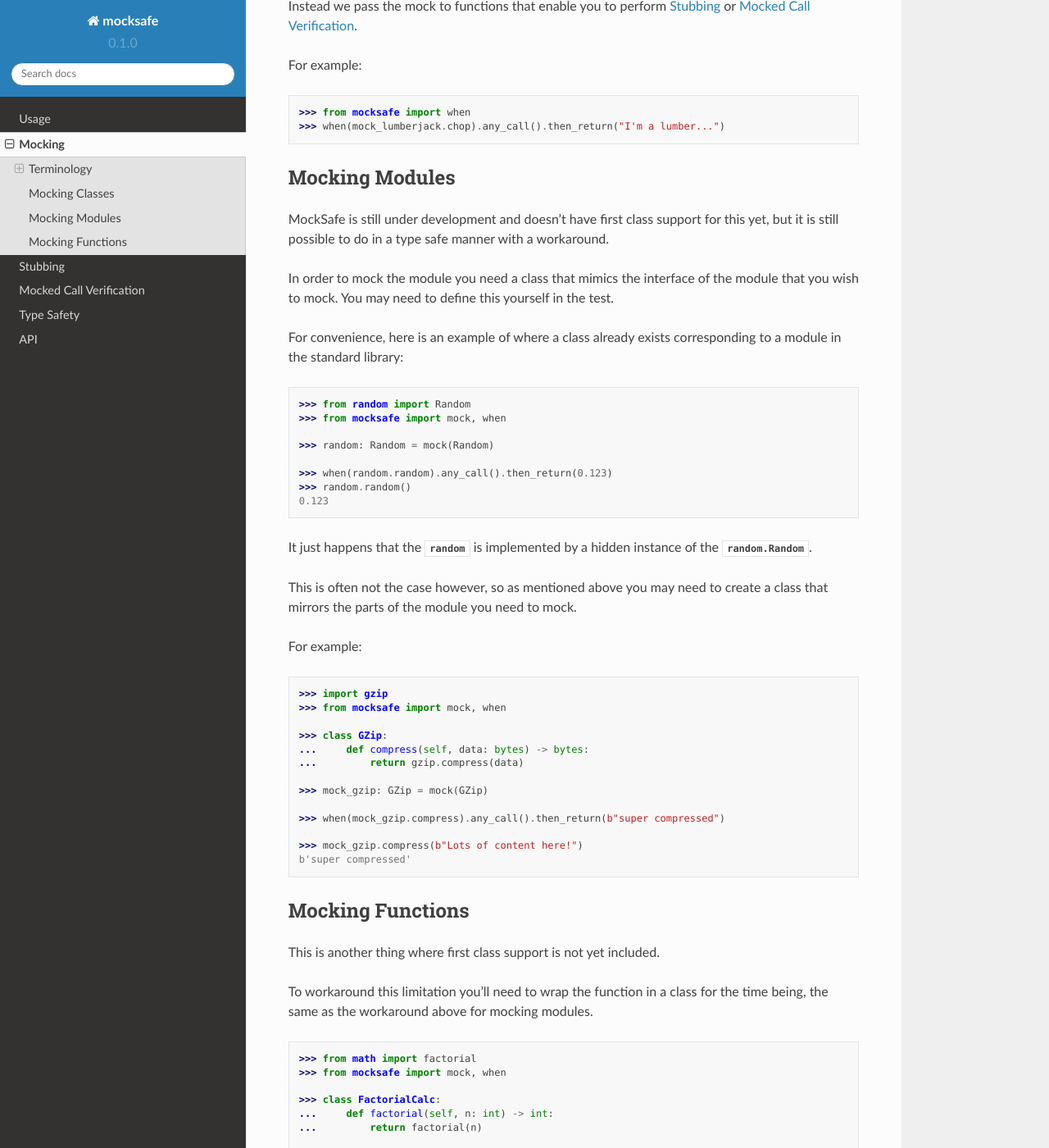
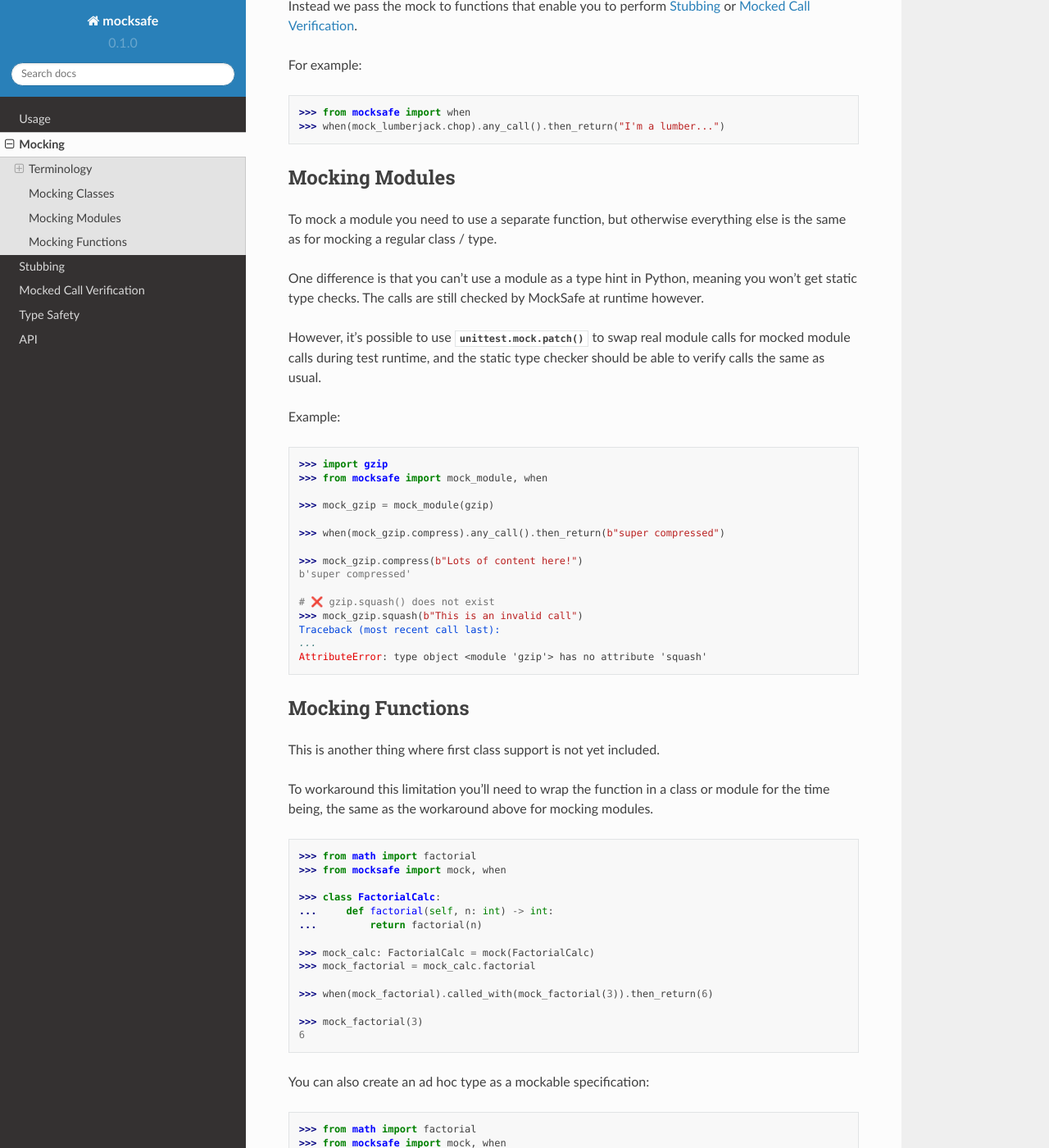
Before and after one commit to dmayo3/mocksafe, a Sphinx documentation site: the page built from docs/mocking.rst, in a window 1280 px wide and 1400 px high, scrolled down 1209 px. Shown: the whole window at 82% size. Built offline with Sphinx 7.4.7 and the Read the Docs theme 2.0.0, drawn with Linux system fonts in a browser that asks for light colours; some of the changed text lies outside the part shown.

Commit message:
Support for mocking modules; update & improve docs (#35)

```diff
--- a/docs/api.rst
+++ b/docs/api.rst
@@ -6,6 +6,8 @@
 
    mocksafe
    mocksafe.mock
+   mocksafe.mock_module
+   mocksafe.mock_reset
    mocksafe.when
    mocksafe.that
    mocksafe.spy
--- a/docs/conf.py
+++ b/docs/conf.py
@@ -31,6 +31,6 @@
 
 doctest_global_setup = """
 from random import Random
-from mocksafe import mock, when, that, spy
+from mocksafe import mock, mock_module, when, that, spy
 mock_random: Random = mock(Random)
 """
--- a/docs/mocking.rst
+++ b/docs/mocking.rst
@@ -72,54 +72,37 @@
 Mocking Modules
 ---------------
 
-MockSafe is still under development and doesn't have first class
-support for this yet, but it is still possible to do in a type
-safe manner with a workaround.
+To mock a module you need to use a separate function, but otherwise
+everything else is the same as for mocking a regular class / type.
 
-In order to mock the module you need a class that mimics the
-interface of the module that you wish to mock. You may need
-to define this yourself in the test.
+One difference is that you can't use a module as a type hint in
+Python, meaning you won't get static type checks. The calls are
+still checked by MockSafe at runtime however.
 
-For convenience, here is an example of where a class already
-exists corresponding to a module in the standard library:
+However, it's possible to use :py:func:`unittest.mock.patch`
+to swap real module calls for mocked module calls during test
+runtime, and the static type checker should be able to verify
+calls the same as usual.
 
-
-.. doctest::
-
-    >>> from random import Random
-    >>> from mocksafe import mock, when
-
-    >>> random: Random = mock(Random)
-
-    >>> when(random.random).any_call().then_return(0.123)
-    >>> random.random()
-    0.123
-
-
-It just happens that the :py:mod:`random` is implemented
-by a hidden instance of the :py:class:`random.Random`.
-
-This is often not the case however, so as mentioned above
-you may need to create a class that mirrors the parts of the
-module you need to mock.
-
-For example:
+Example:
 
 .. doctest::
 
     >>> import gzip
-    >>> from mocksafe import mock, when
+    >>> from mocksafe import mock_module, when
 
-    >>> class GZip:
-    ...     def compress(self, data: bytes) -> bytes:
-    ...         return gzip.compress(data)
-
-    >>> mock_gzip: GZip = mock(GZip)
+    >>> mock_gzip = mock_module(gzip)
 
     >>> when(mock_gzip.compress).any_call().then_return(b"super compressed")
 
     >>> mock_gzip.compress(b"Lots of content here!")
     b'super compressed'
+
+    # ❌ gzip.squash() does not exist
+    >>> mock_gzip.squash(b"This is an invalid call")
+    Traceback (most recent call last):
+    ...
+    AttributeError: type object <module 'gzip'> has no attribute 'squash'
 
 
 Mocking Functions
@@ -128,7 +111,7 @@
 This is another thing where first class support is not yet included.
 
 To workaround this limitation you'll need to wrap the function in a
-class for the time being, the same as the workaround above for
+class or module for the time being, the same as the workaround above for
 mocking modules.
 
 .. doctest::
@@ -147,3 +130,23 @@
 
     >>> mock_factorial(3)
     6
+
+
+You can also create an ad hoc type as a mockable specification:
+
+.. doctest::
+
+    >>> from math import factorial
+    >>> from mocksafe import mock, when
+
+    >>> def factorial(n: int) -> int:
+    ...     return factorial(n)
+
+    >>> fcalc = type('FactorialCalculator', (), {"factorial": factorial})
+
+    >>> mock_factorial = mock(fcalc).factorial
+
+    >>> when(mock_factorial).called_with(mock_factorial(3)).then_return(6)
+
+    >>> mock_factorial(3)
+    6
--- a/mocksafe/__init__.py
+++ b/mocksafe/__init__.py
@@ -4,11 +4,13 @@
 See:
 
  - :meth:`mocksafe.mock`
+ - :meth:`mocksafe.mock_module`
+ - :meth:`mocksafe.mock_reset`
  - :meth:`mocksafe.when`
  - :meth:`mocksafe.that`
  - :meth:`mocksafe.spy`
 """
-from mocksafe.mock import mock, mock_reset
+from mocksafe.mock import mock, mock_module, mock_reset
 from mocksafe.when_then import when
 from mocksafe.that import that, spy
 
```
Also changed, not shown: docs/index.rst (+8 -14 lines), docs/typesafety.rst (+15 -3 lines), 2 other files.
